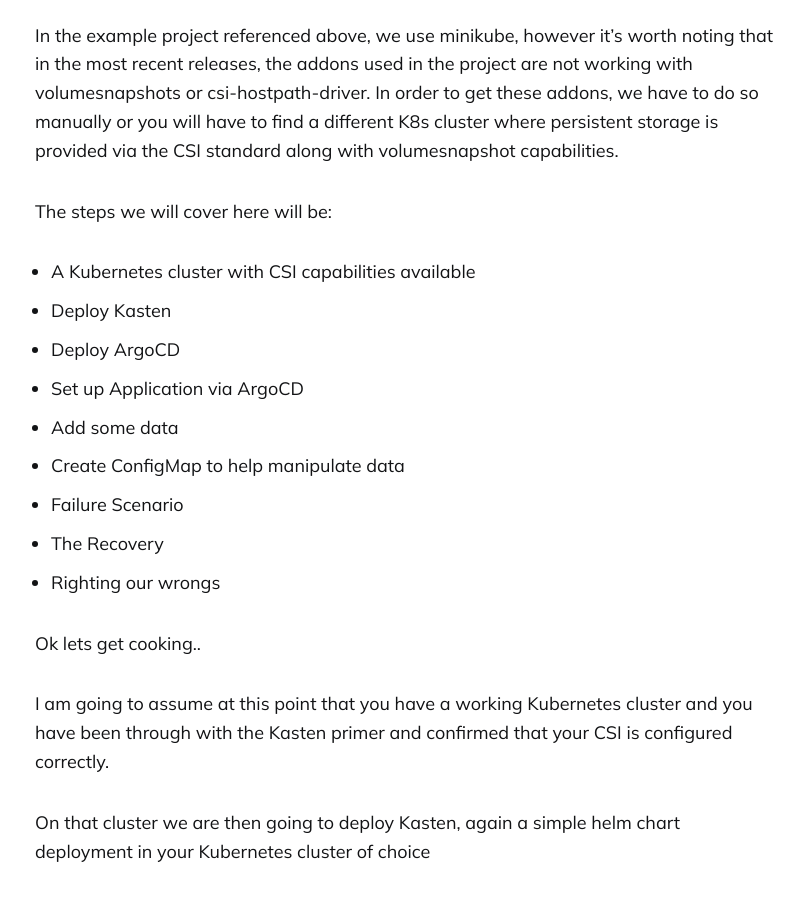
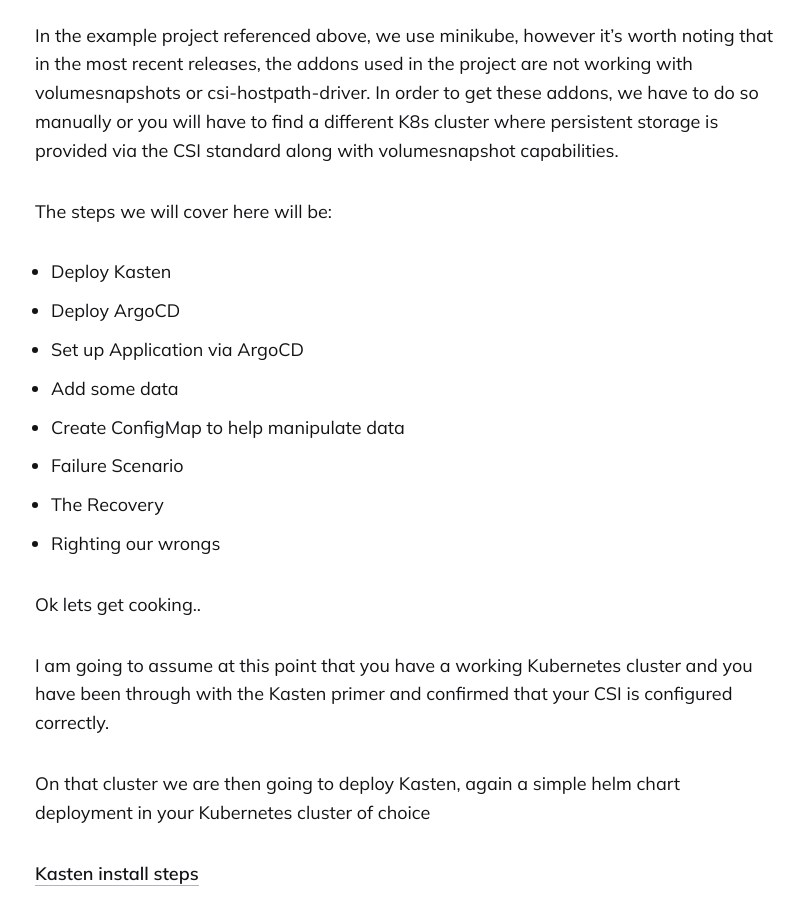
Before and after one commit to newellbrandon/kastendevhub.github.io, a Jekyll site: the page built from _posts/2024-04-25-integrating-backups-into-gitops.md, in a window 1280 px wide and 900 px high, scrolled down 5798 px. Shown: the whole window, without its empty margins (235-1039 px from the left). Built offline with Jekyll 4.4.1, drawn with Linux system fonts in a browser that asks for light colours.

Commit message:
Update _posts/2024-04-25-integrating-backups-into-gitops.md
Co-authored-by: slotdawg <mattslotten@gmail.com>

```diff
--- a/_posts/2024-04-25-integrating-backups-into-gitops.md
+++ b/_posts/2024-04-25-integrating-backups-into-gitops.md
@@ -77,7 +77,6 @@ In the example project referenced above, we use minikube, however it's worth not
 
 The steps we will cover here will be:
 
-- A Kubernetes cluster with CSI capabilities available
 - Deploy Kasten
 - Deploy ArgoCD
 - Set up Application via ArgoCD
```
